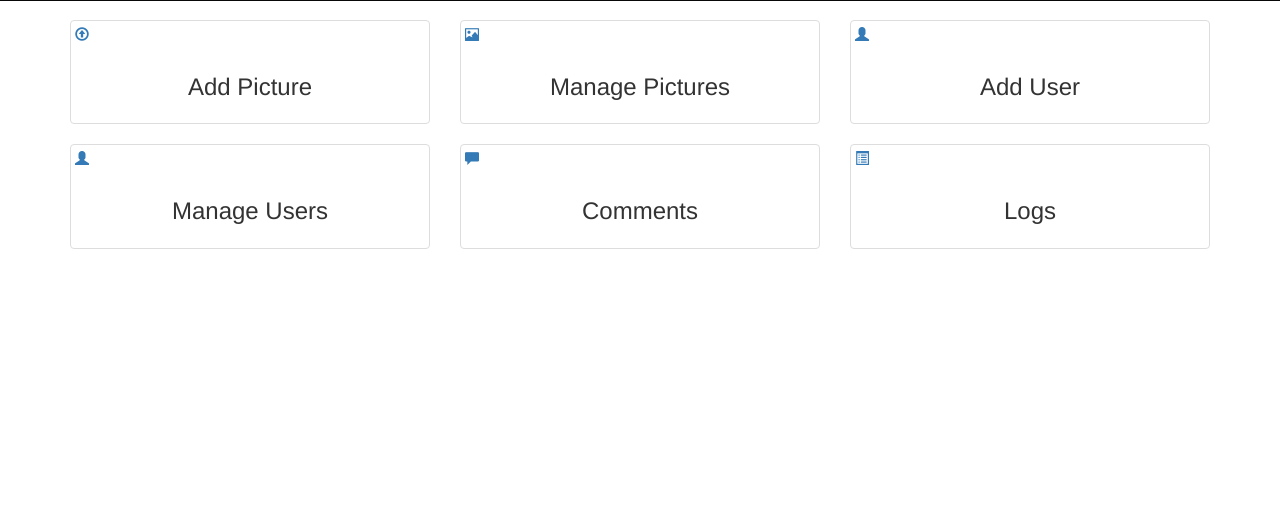
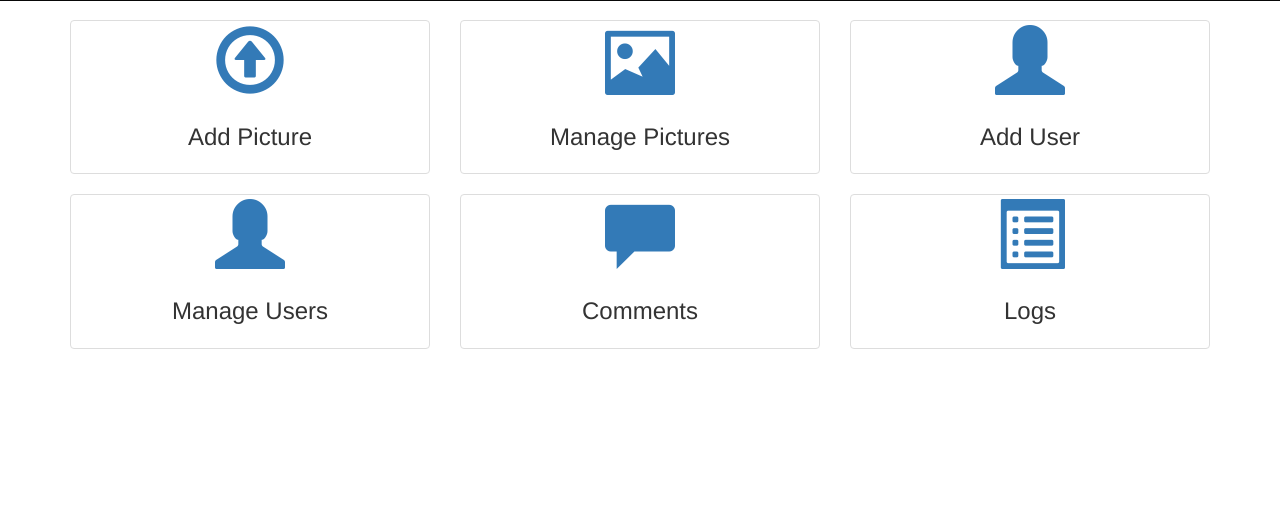
Before and after one commit to shubhamoy/photolia, a PHP site: page /admin/index.php in a window 1280 px wide. Shown: the part 50-560 px from the top of the page. Run offline with PHP 8.4, Linux system fonts and the light colour scheme; the visitor is signed in with stand-in values (Sample User, id 1); data that the repository does not hold is empty; some libraries are stand-ins or nearby versions.

Commit message:
Add styles for admin homepage

```diff
--- a/public/css/style.css
+++ b/public/css/style.css
@@ -20,5 +20,14 @@ body {
   padding:20px;
 }
 
+.button-link {
+  text-decoration: none !important;
+}
+
+.button-glyph {
+  font-size: 5em !important;
+  display:block;
+  text-align:center;
+}
 
 @media only screen and (max-width: 800px){#no-more-tables table,#no-more-tables thead,#no-more-tables tbody,#no-more-tables th,#no-more-tables td,#no-more-tables tr{display:block}#no-more-tables thead tr{position:absolute;top:-9999px;left:-9999px}#no-more-tables tr{border:1px solid #ccc}#no-more-tables td{border:none;border-bottom:1px solid #eee;position:relative;padding-left:50%;white-space:normal;text-align:left}#no-more-tables td:before{position:absolute;top:6px;left:6px;width:45%;padding-right:10px;white-space:nowrap;text-align:left;font-weight:bold}#no-more-tables td:before{content:attr(data-title)}}
```
